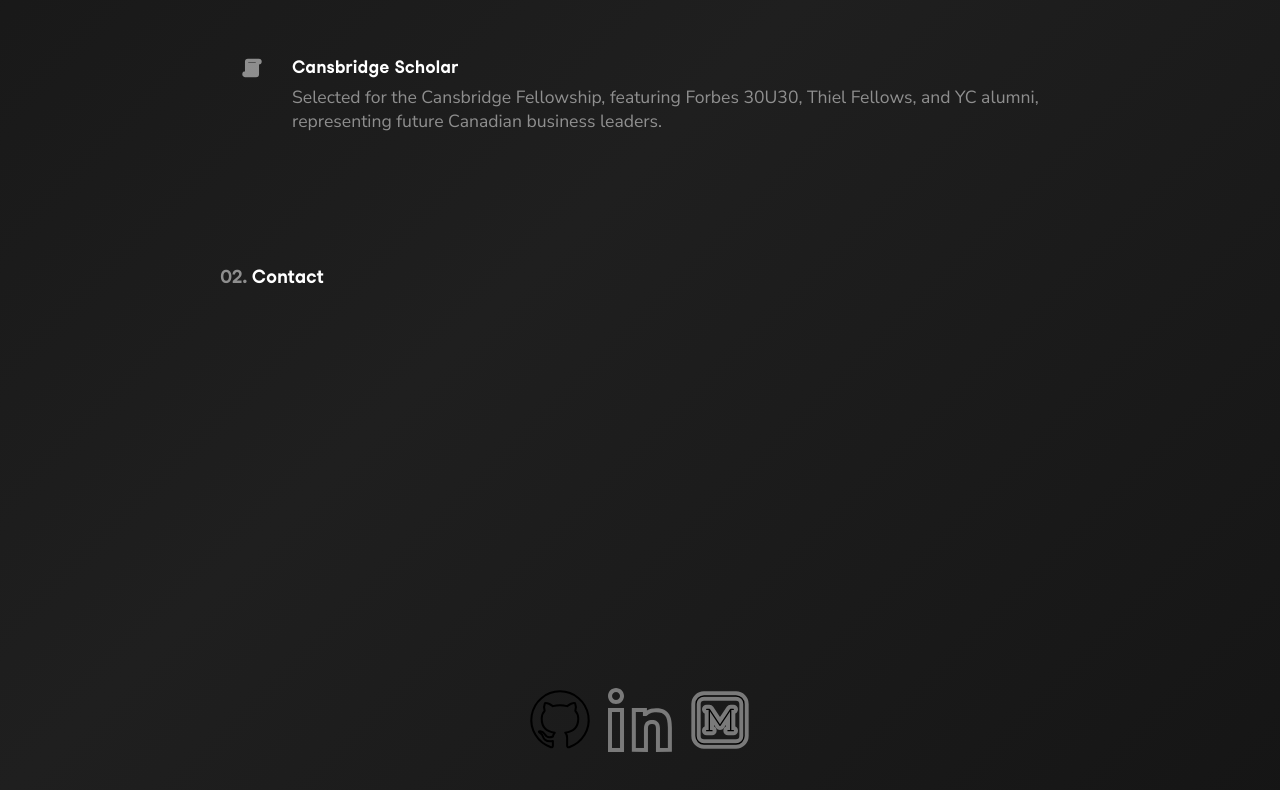
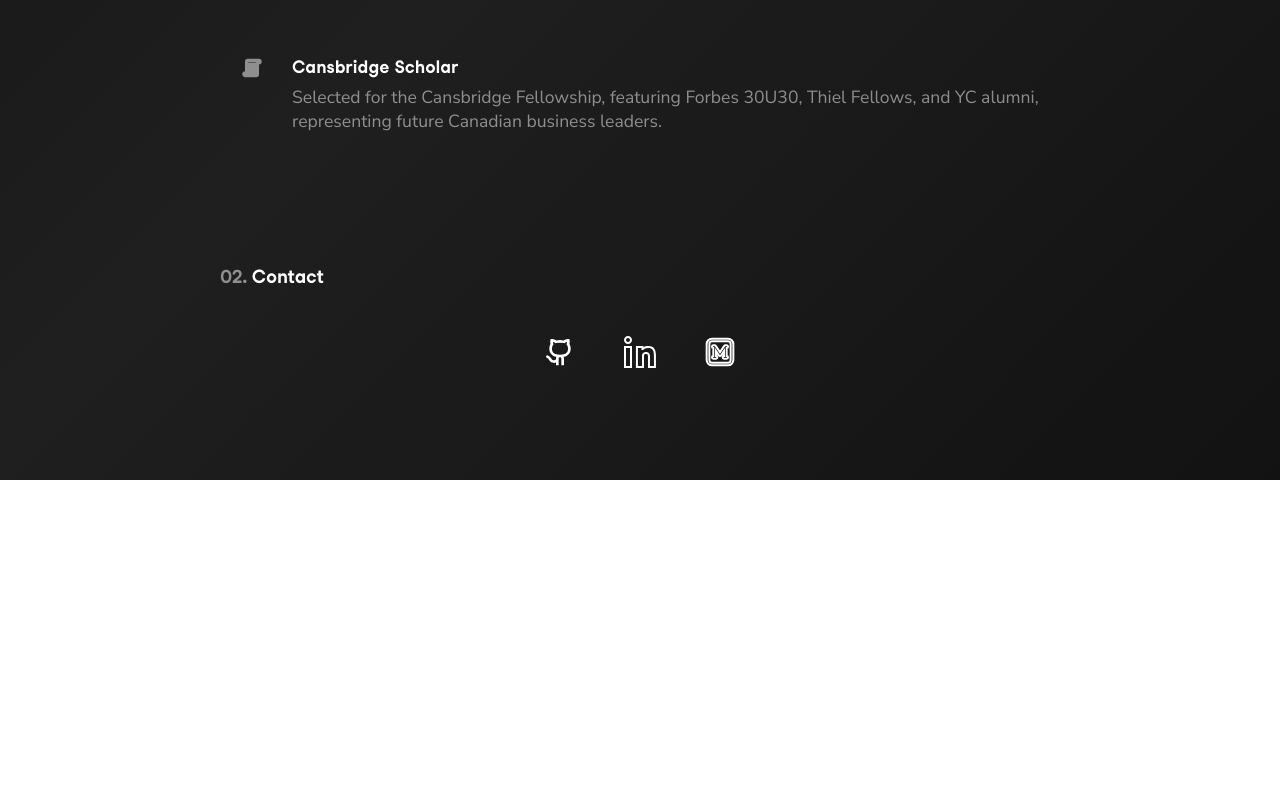
Before and after one commit to GarrettAudet/PersonalWebsite, a React (Create React App) app: page / in a window 1280 px wide. Shown: the part 896-1686 px from the top of the page. After the commit the page ends 1376 px from the top, so only its background shows below. Built offline with nearby package versions, Linux system fonts and the light colour scheme; a web font is replaced by a local one.

Commit message:
Updated svg logos and fixed styling

```diff
--- a/src/App.css
+++ b/src/App.css
@@ -7,6 +7,7 @@
   --header-border: #C31815;
   --text-color: #2A2A2A;
   --text-color: #FFFFFF;
+  --text-decoration: #FF7F50;
 }
 
 html,
--- a/src/Hover-Icon/Hover.css
+++ b/src/Hover-Icon/Hover.css
@@ -14,6 +14,7 @@
     aspect-ratio: 1;
     font-size: 1.5rem;
     color: #7a7a7a;
+    color: var(--text-color);
     border-radius: 50%;
     transition: color 0.5s ease-in-out;
 }
@@ -25,7 +26,7 @@
 }
 
 .link:hover {
-    color: greenyellow;
+    color: var(--text-decoration);
     --fill: 100%;
 }
 
@@ -38,3 +39,8 @@
     background: conic-gradient(greenyellow var(--fill), transparent var(--fill));
     transition: background 0.6s ease-in-out;
 }
+
+.bi-icon {
+    height: 2rem;
+    width: 2rem;
+}
--- a/src/Hover-Icon/Hover.js
+++ b/src/Hover-Icon/Hover.js
@@ -8,13 +8,13 @@ function Hover() {
     return (
         <div className="socialContacts">
             <a href = "https://www.google.com/" title = "Github" className = "link">
-                <GithubLogo className = "bi bi-github" />
+                <GithubLogo className = "bi bi-github bi-icon" />
             </a>
             <a href = "https://www.google.com/" title = "LinkedIn" className = "link">
-                <LinkedinLogo className = "bi bi-linkedin"/>
+                <LinkedinLogo className = "bi bi-linkedin bi-icon"/>
             </a>
             <a href = "https://www.google.com/" title = "Medium" className = "link">
-                <MediumLogo className = "bi bi-medium"/>
+                <MediumLogo className = "bi bi-medium bi-icon"/>
             </a>
         </div>
     );
--- a/src/Titlecard/Titlecard.css
+++ b/src/Titlecard/Titlecard.css
@@ -71,7 +71,7 @@ a {
     text-align: left;
     /* Align text left */
     animation: blink-caret 0.75s step-end infinite;
-    color: #FF7F50;
+    color: var(--text-decoration);
 }
 
 @keyframes appearIn {
```
Also changed, not shown: src/Img/github.svg, src/Img/github3.svg (added).
